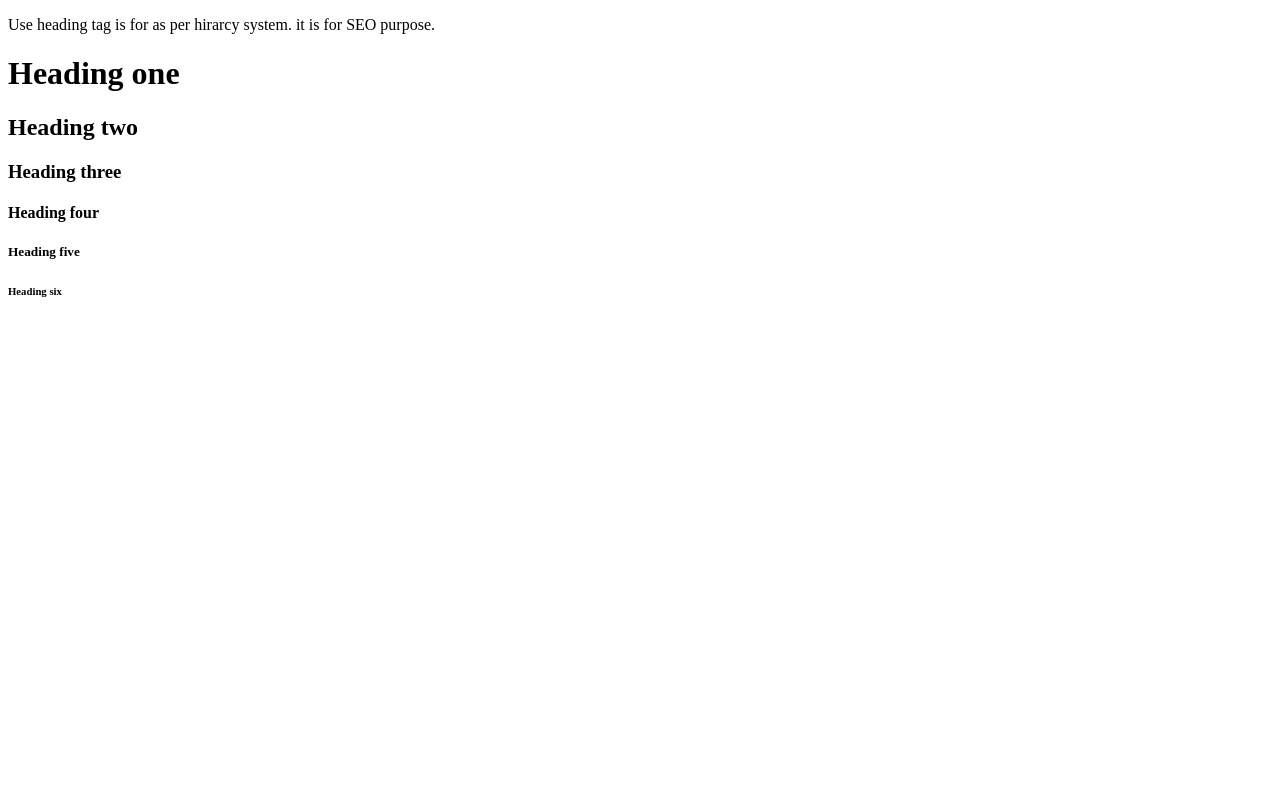
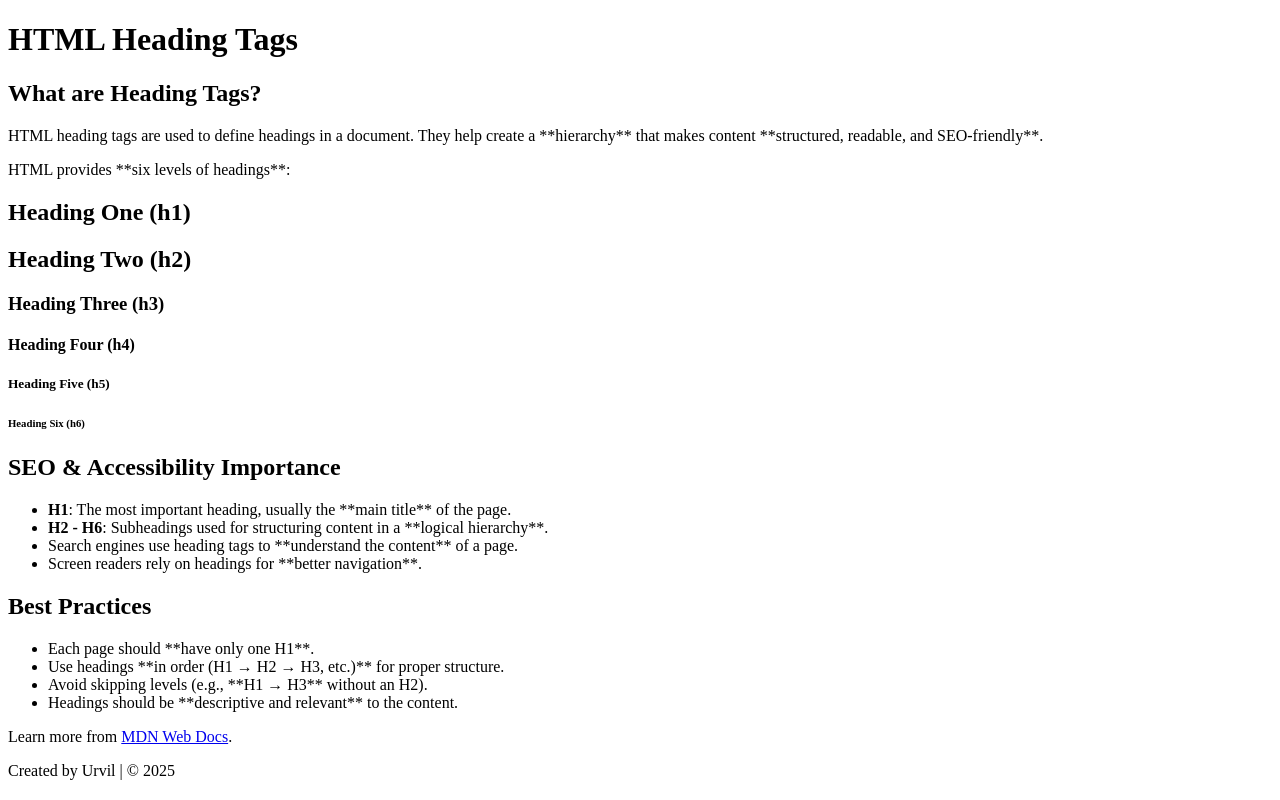
Before and after one commit to uvpatel/Learnings, a plain HTML site: page Chapter - 2(Basic tags)/heading.html in a window 1280 px wide. Drawn offline with Linux system fonts and the light colour scheme.

Commit message:
improvement in chapter -2 add content from mdn docs

```diff
--- a/Chapter - 2(Basic tags)/heading.html
+++ b/Chapter - 2(Basic tags)/heading.html
@@ -3,15 +3,58 @@
 <head>
     <meta charset="UTF-8">
     <meta name="viewport" content="width=device-width, initial-scale=1.0">
-    <title>Headings Tag</title>
+    <title>HTML Heading Tags</title>
 </head>
 <body>
-    <p>Use heading tag is for as per hirarcy system. it is for SEO purpose. </p>
-    <h1>Heading one</h1>
-    <h2>Heading two</h2>
-    <h3>Heading three</h3>
-    <h4>Heading four</h4>
-    <h5>Heading five</h5>
-    <h6>Heading six</h6>
+
+    <header>
+        <h1>HTML Heading Tags</h1>
+    </header>
+
+    <main>
+        <section>
+            <h2>What are Heading Tags?</h2>
+            <p>
+                HTML heading tags are used to define headings in a document. They help create a **hierarchy**
+                that makes content **structured, readable, and SEO-friendly**.
+            </p>
+            <p>
+                HTML provides **six levels of headings**:
+            </p>
+
+            <h1>Heading One (h1)</h1>
+            <h2>Heading Two (h2)</h2>
+            <h3>Heading Three (h3)</h3>
+            <h4>Heading Four (h4)</h4>
+            <h5>Heading Five (h5)</h5>
+            <h6>Heading Six (h6)</h6>
+        </section>
+
+        <section>
+            <h2>SEO & Accessibility Importance</h2>
+            <ul>
+                <li><strong>H1</strong>: The most important heading, usually the **main title** of the page.</li>
+                <li><strong>H2 - H6</strong>: Subheadings used for structuring content in a **logical hierarchy**.</li>
+                <li>Search engines use heading tags to **understand the content** of a page.</li>
+                <li>Screen readers rely on headings for **better navigation**.</li>
+            </ul>
+        </section>
+
+        <section>
+            <h2>Best Practices</h2>
+            <ul>
+                <li>Each page should **have only one H1**.</li>
+                <li>Use headings **in order (H1 → H2 → H3, etc.)** for proper structure.</li>
+                <li>Avoid skipping levels (e.g., **H1 → H3** without an H2).</li>
+                <li>Headings should be **descriptive and relevant** to the content.</li>
+            </ul>
+        </section>
+    </main>
+
+    <footer>
+        <p>Learn more from <a href="https://developer.mozilla.org/en-US/docs/Web/HTML/Element/Heading_Elements" target="_blank">MDN Web Docs</a>.</p>
+        <p>Created by Urvil | &copy; 2025</p>
+    </footer>
+
 </body>
 </html>
```
